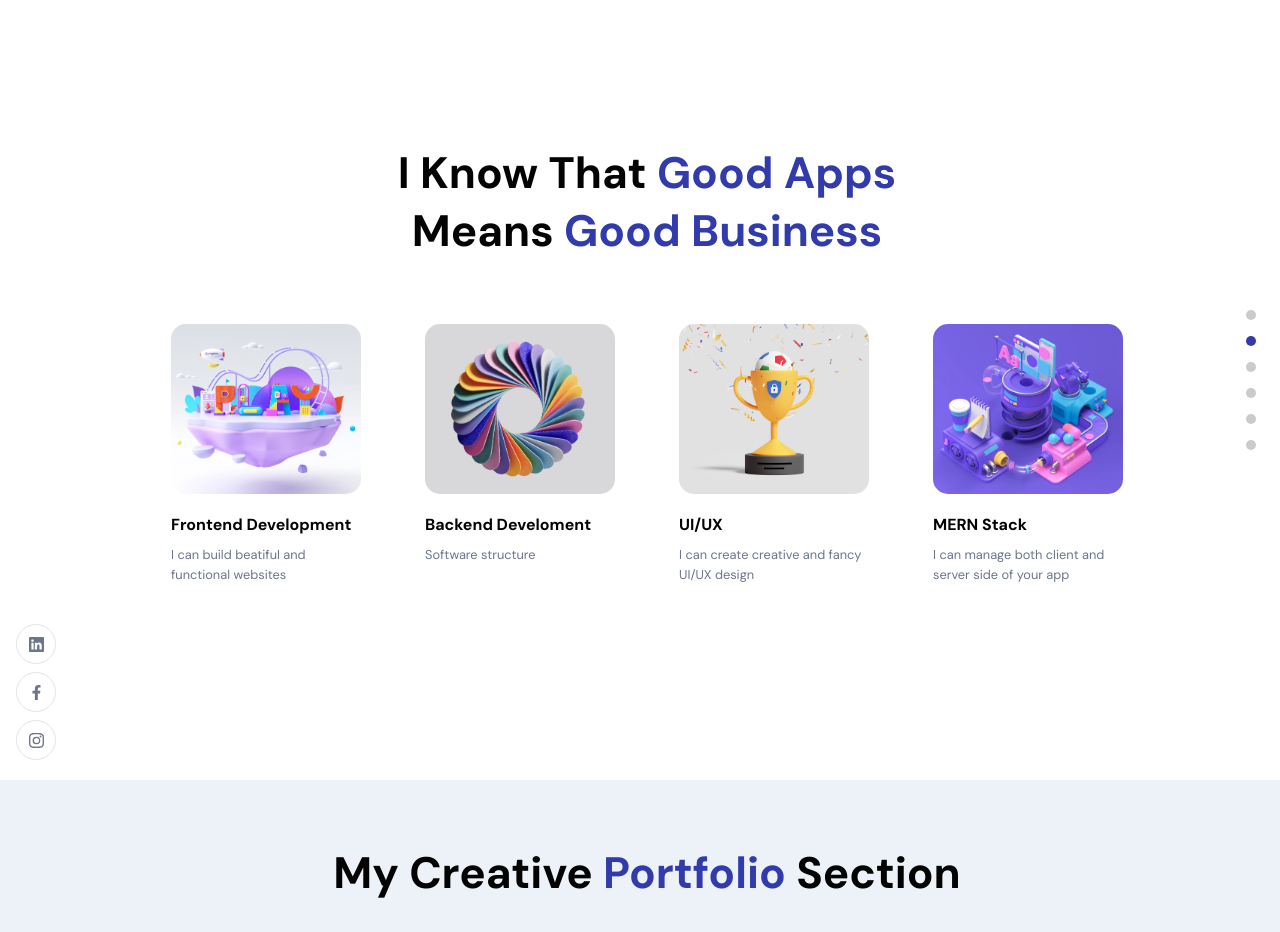
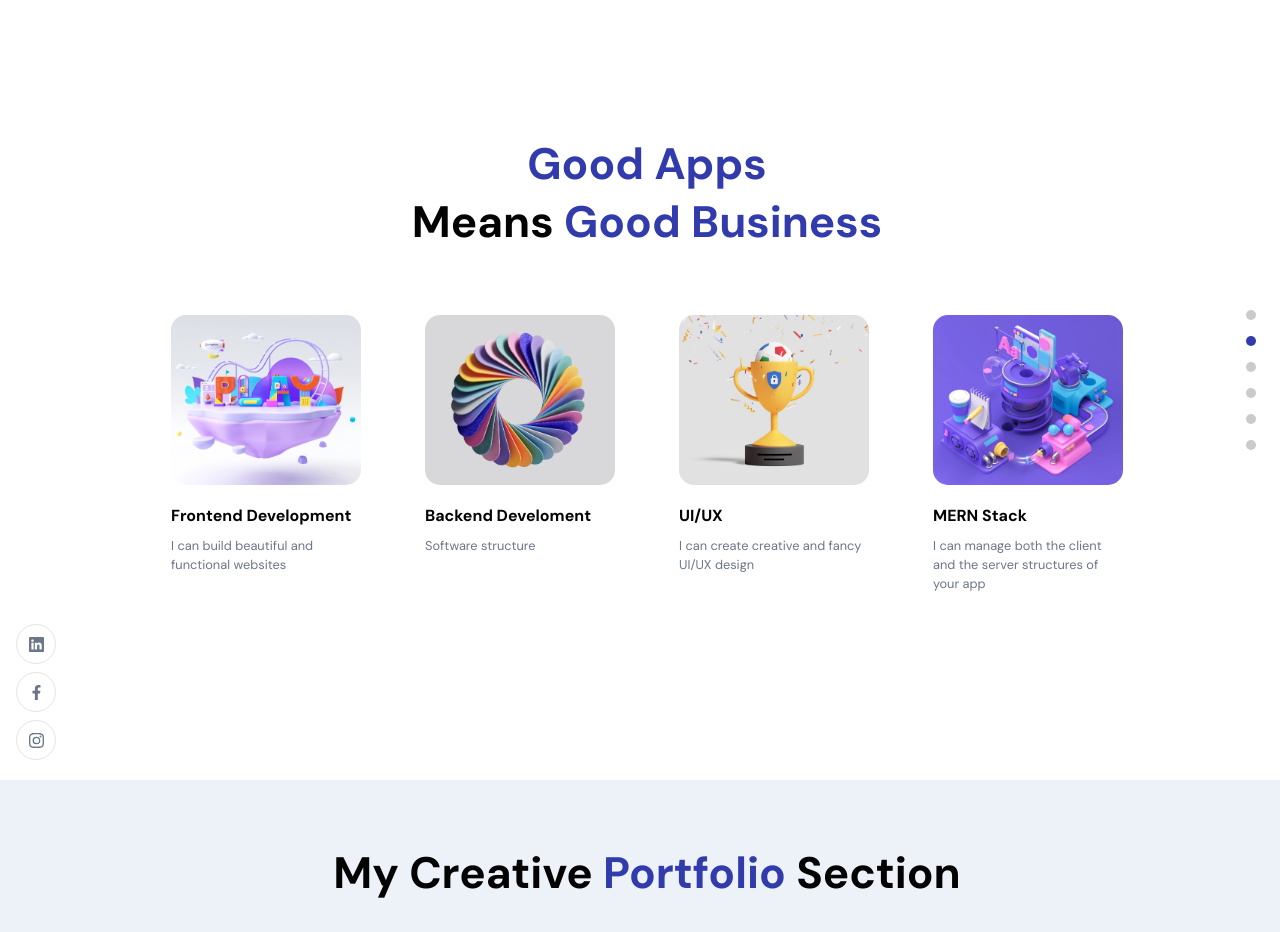
Before and after one commit to tdark23/ted-portfolio, a React (Create React App) app: page / in a window 1280 px wide. Shown: the part 820-1752 px from the top of the page. Built offline with nearby package versions, Linux system fonts and the light colour scheme.

Commit message:
Update About.jsx

```diff
--- a/src/container/About/About.jsx
+++ b/src/container/About/About.jsx
@@ -10,7 +10,7 @@ const About = () => {
   const abouts = [
     {
       title: 'Frontend Development',
-      description: 'I can build beatiful and functional websites',
+      description: 'I can build beautiful and functional websites',
       imgUrl: images.about01,
     },
     {
@@ -25,7 +25,7 @@ const About = () => {
     },
     {
       title: 'MERN Stack',
-      description: "I can manage both  client and server side of your app",
+      description: "I can manage both the client and the server structures of your app",
       imgUrl: images.about04,
     },
   ]
@@ -33,7 +33,7 @@ const About = () => {
 
   return (
     <>
-      <h2 className="head-text">I Know that <span>Good Apps</span> <br />means  <span>Good Business</span></h2>
+      <h2 className="head-text"><span>Good Apps</span> <br />means  <span>Good Business</span></h2>
 
       <div className="app__profiles">
         {abouts.map((about, index) => (
```
